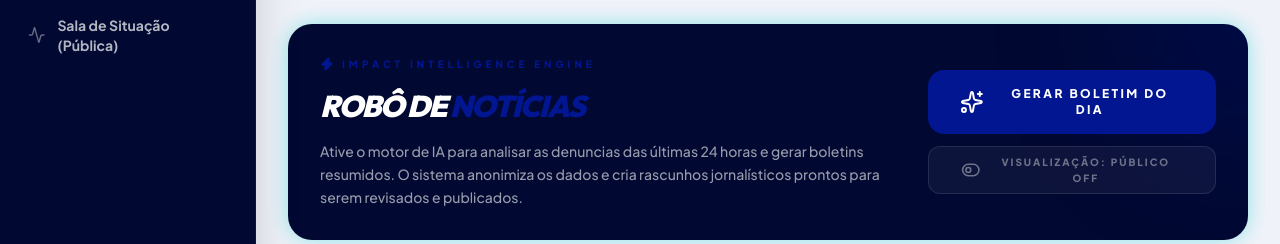
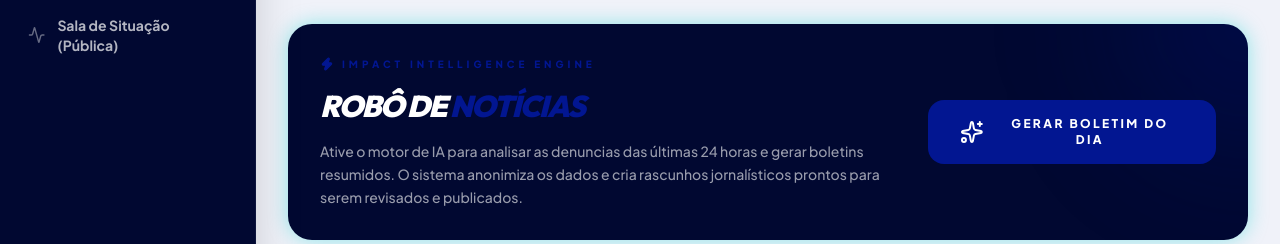
Before and after one commit to girassolinteligencia-dot/denuncia-ms, a Next.js app: page /admin/noticias in a window 1280 px wide. Shown: the part 172-416 px from the top of the page. Built offline with nearby package versions, Linux system fonts and the light colour scheme; no server answers; the database is empty.

Commit message:
refactor: ajuste de controles de visibilidade conforme solicitado

```diff
--- a/components/admin/news-manager.tsx
+++ b/components/admin/news-manager.tsx
@@ -175,7 +175,6 @@ export const NewsManager: React.FC<{ initialNoticias: Noticia[], boletimAtivo: b
                   O sistema anonimiza os dados e cria rascunhos jornalísticos prontos para serem revisados e publicados.
                </p>
             </div>
-            <div className="flex flex-col gap-3">
             <button
               onClick={handleGenerateRobotNews}
               disabled={generating}
@@ -188,16 +187,6 @@ export const NewsManager: React.FC<{ initialNoticias: Noticia[], boletimAtivo: b
                )}
                {generating ? 'Gerando Análise...' : 'Gerar Boletim do Dia'}
             </button>
-
-               <button
-                 onClick={handleToggleBoletim}
-                 disabled={loading}
-                 className={`px-8 h-12 rounded-xl font-black uppercase text-[10px] tracking-[0.2em] flex items-center justify-center gap-2 transition-all border ${isBoletimAtivo ? 'bg-secondary/20 border-secondary/30 text-secondary' : 'bg-white/5 border-white/10 text-white/40'}`}
-               >
-                  {isBoletimAtivo ? <ToggleRight size={20} /> : <ToggleLeft size={20} />}
-                  Visualização: {isBoletimAtivo ? 'Público ON' : 'Público OFF'}
-               </button>
-            </div>
          </div>
       </div>
 
```
Lines whose indentation alone changed are shown as unchanged.
